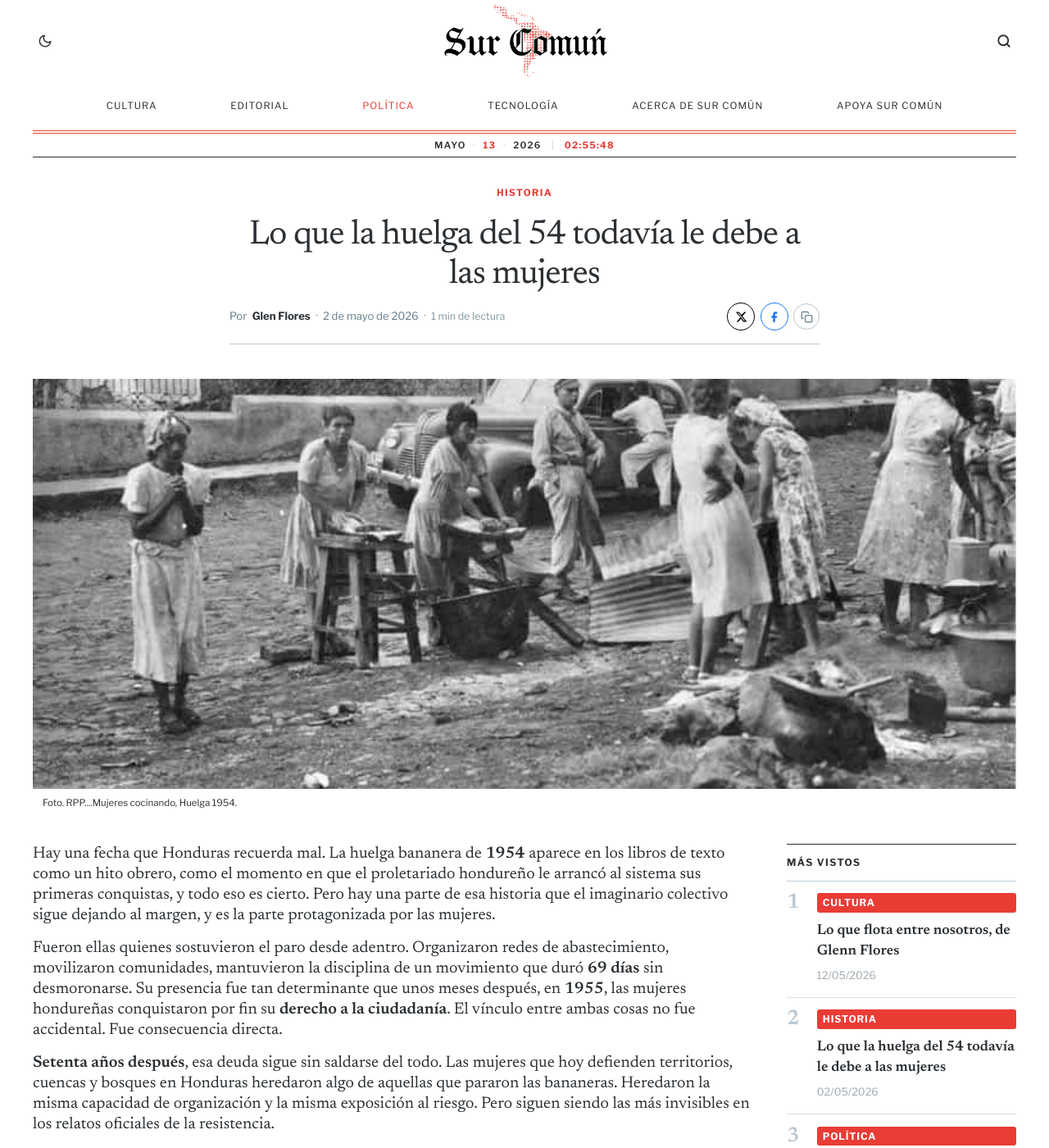
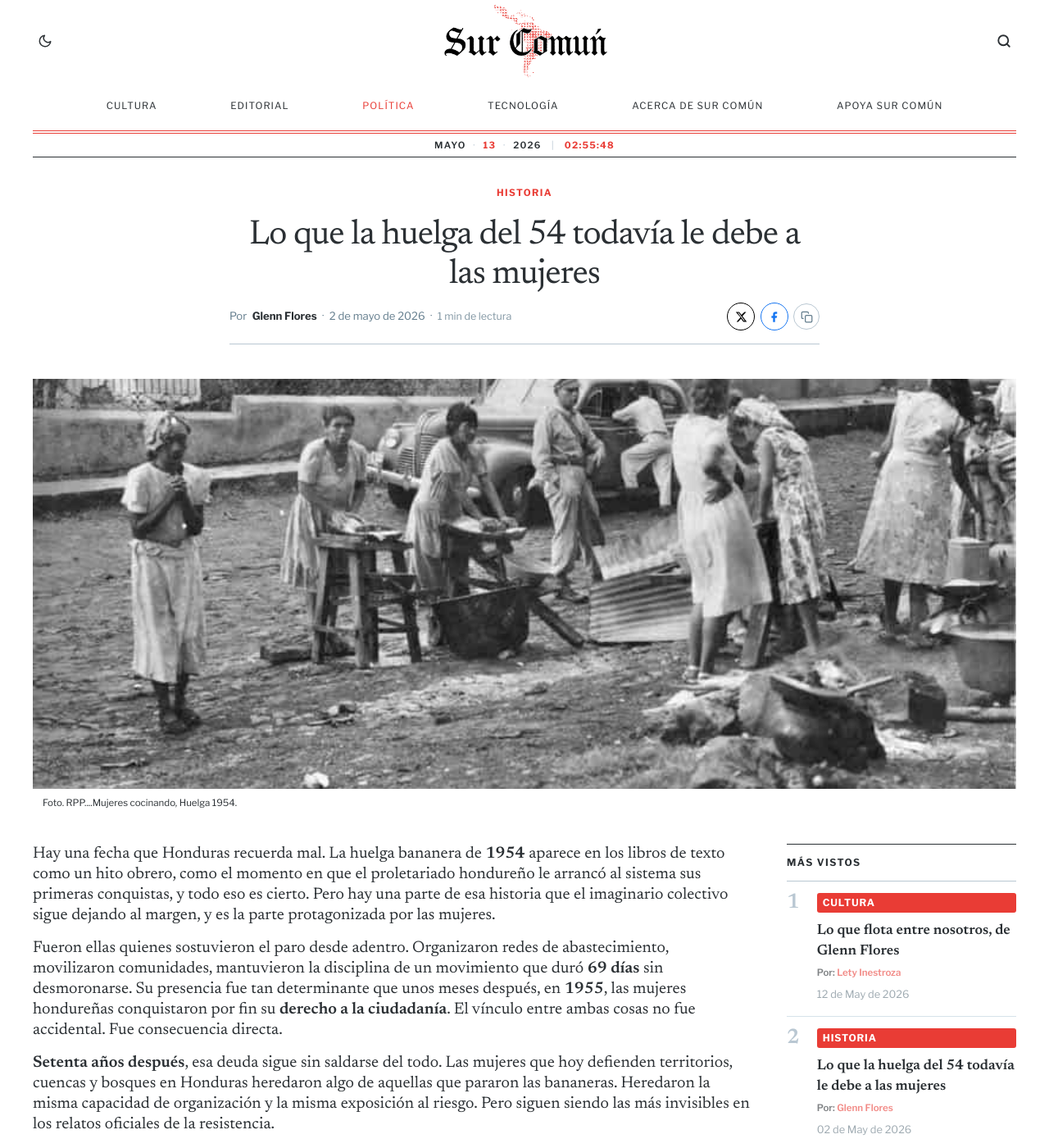
Before and after one commit to camilo78/surcomun.github.io, a Jekyll site: the page built from _posts/2026-05-02-lo-que-la-huelga-del-54-le-debe-a-las-mujeres.md, in a window 1280 px wide and 1400 px high. Shown: the whole window at 82% size. Built offline with Jekyll 4.4.1, drawn with Linux system fonts in a browser that asks for light colours; some web fonts are replaced; some of the changed text lies outside the part shown.

Commit message:
Agregar página de autores y mejorar enlaces de autor en publicaciones destacadas

```diff
--- a/_layouts/post.html
+++ b/_layouts/post.html
@@ -117,8 +117,13 @@
               {%- if post.categories.size > 0 -%}
                 <a href="{{ '/categorias/' | append: post.categories.first | relative_url }}/" class="post-category">{{ post.categories | first }}</a>
               {%- endif -%}
-              <a href="{{ post.url | relative_url }}" class="most-viewed__title">{{ post.title | escape }}</a>
-              <span class="post-meta">{{ post.date | date: "%d/%m/%Y" }}</span>
+              <a href="{{ post.url | relative_url }}" class="most-viewed__title">
+                {{ post.title | escape }}
+              </a>
+              {%- if post.author -%}
+              <span class="most-viewed__author">Por: <a href="{{ '/autores/' | relative_url }}?autor={{ post.author | url_encode }}">{{ post.author }}</a></span>
+              {%- endif -%}
+              <span class="post-meta">{{ post.date | date: site.minima.date_format }}</span>
             </div>
           </li>
           {%- endfor -%}
--- a/_posts/2026-05-02-lo-que-la-huelga-del-54-le-debe-a-las-mujeres.md
+++ b/_posts/2026-05-02-lo-que-la-huelga-del-54-le-debe-a-las-mujeres.md
@@ -5,7 +5,7 @@
 categories: [historia, política]
 tags: [huelga-del-54, mujeres, honduras, historia, movimiento-obrero, derechos-de-la-mujer, memoria-histórica]
 excerpt: "Fueron ellas quienes sostuvieron el paro desde adentro. Setenta años después, su nombre sigue faltando en los relatos oficiales de la resistencia."
-author: Glen Flores
+author: Glenn Flores
 popular: true
 featured: true
 cover_image: "/assets/img/posts/mujeres_cocinando_54.jpg"
--- a/_sass/minima/custom-styles.scss
+++ b/_sass/minima/custom-styles.scss
@@ -693,8 +693,6 @@
 }
 
 .post-aside {
-  position: sticky;
-  top: 1.5rem;
   display: flex;
   flex-direction: column;
   gap: 1.5rem;
@@ -1213,7 +1211,7 @@
 // ── Fila de tarjetas secundarias (artículos 2–4) ──
 .featured-list {
   display: grid;
-  grid-template-columns: repeat(3, 1fr);
+  grid-template-columns: repeat(4, 1fr);
   gap: 0 1.5rem;
 }
 
@@ -1307,13 +1305,26 @@
 
 // ── Responsive ───────────────────────────────────────────────
 
-// Tablet landscape: comprime columnas
+// Tablet landscape: 4 cols comprimidas
 @media (max-width: 1024px) {
   .featured-main {
     grid-template-columns: 1fr 1.6fr;
     &__title { font-size: 1.7rem; }
   }
-  .featured-list { gap: 0 1rem; }
+  .featured-list { gap: 0 0.75rem; }
+}
+
+// Tablet medio: 2×2
+@media (max-width: 860px) {
+  .featured-list {
+    grid-template-columns: repeat(2, 1fr);
+    gap: 1rem 1rem;
+    .featured-item { border-left: none; padding-left: 0; }
+    .featured-item:nth-child(even) {
+      border-left: 1px solid var(--minima-border-color-01);
+      padding-left: 1rem;
+    }
+  }
 }
 
 // Tablet portrait: main pasa a columna, imagen arriba; lista 2 cols
@@ -1911,9 +1922,18 @@
     &:hover { color: #E93C35; }
   }
 
+  &__author {
+    font-family: 'Libre Franklin', Arial, sans-serif;
+    font-size: 0.72rem;
+    font-weight: 600;
+    color: var(--minima-text-color);
+    opacity: 0.6;
+  }
+
   .post-meta { font-size: 0.8rem;
     line-height: 1.5625rem; opacity: 0.55; }
 }
+
 
 // ============================================================
 // ASIDE — ÚLTIMAS PUBLICACIONES
```
Also changed, not shown: _layouts/autores.html (added, +157 -0 lines), _layouts/home.html (+8 -5 lines), _posts/2026-04-26-jeannette-kawas-treinta-y-un-anos.md (+1 -1 lines), _posts/2026-05-06-cien-dias-de-gobierno-nacionalista-que-hiciero-o-mejor-dicho-para-quien-lo-hicieron.md (+1 -1 lines), autores.md (added, +5 -0 lines).
